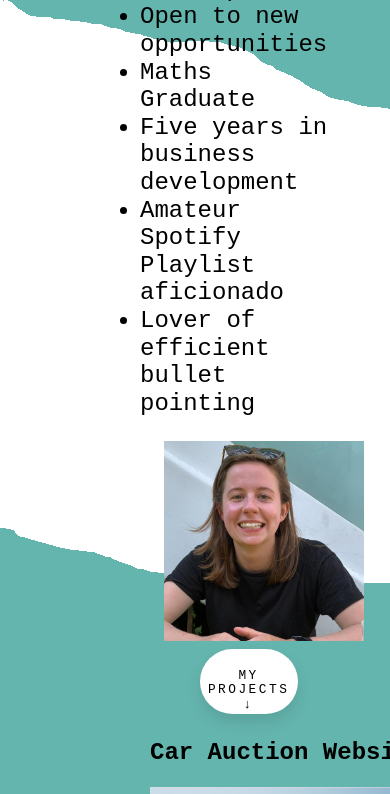
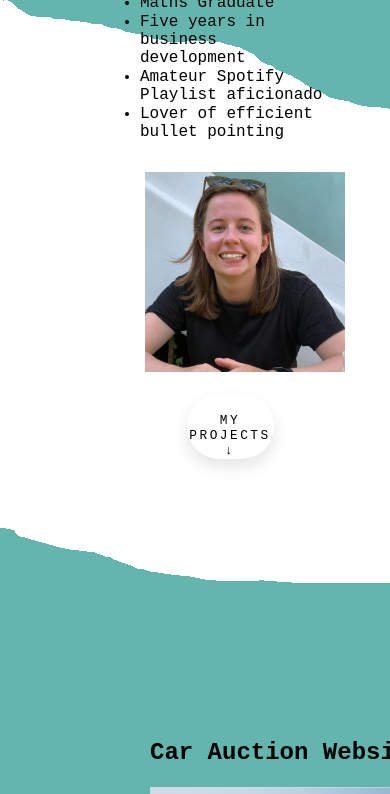
Before and after one commit to lucyferrabee/lucyferrabee.github.io, a plain HTML site: page index.html in a window 390 px wide. Shown: the part 306-1100 px from the top of the page. Drawn offline with Linux system fonts and the light colour scheme.

Commit message:
formatting fixes

```diff
--- a/style.css
+++ b/style.css
@@ -337,4 +337,9 @@ footer {
 		justify-content: center;
 		font-size: 0.5rem;
 	}
+
+	.about ul {
+		font-size: 1rem;
+		width: 100%;
+	}
 }
```
